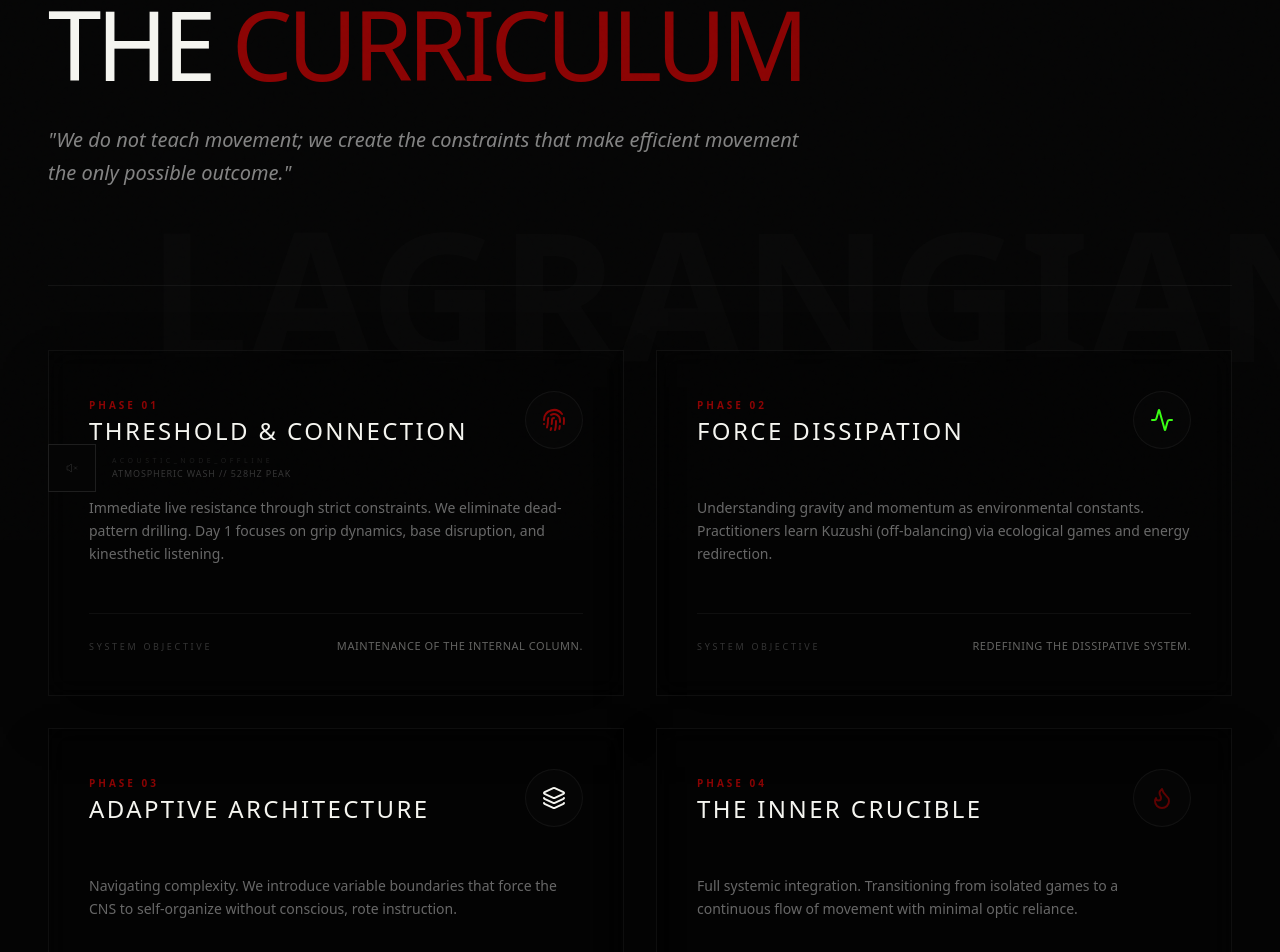
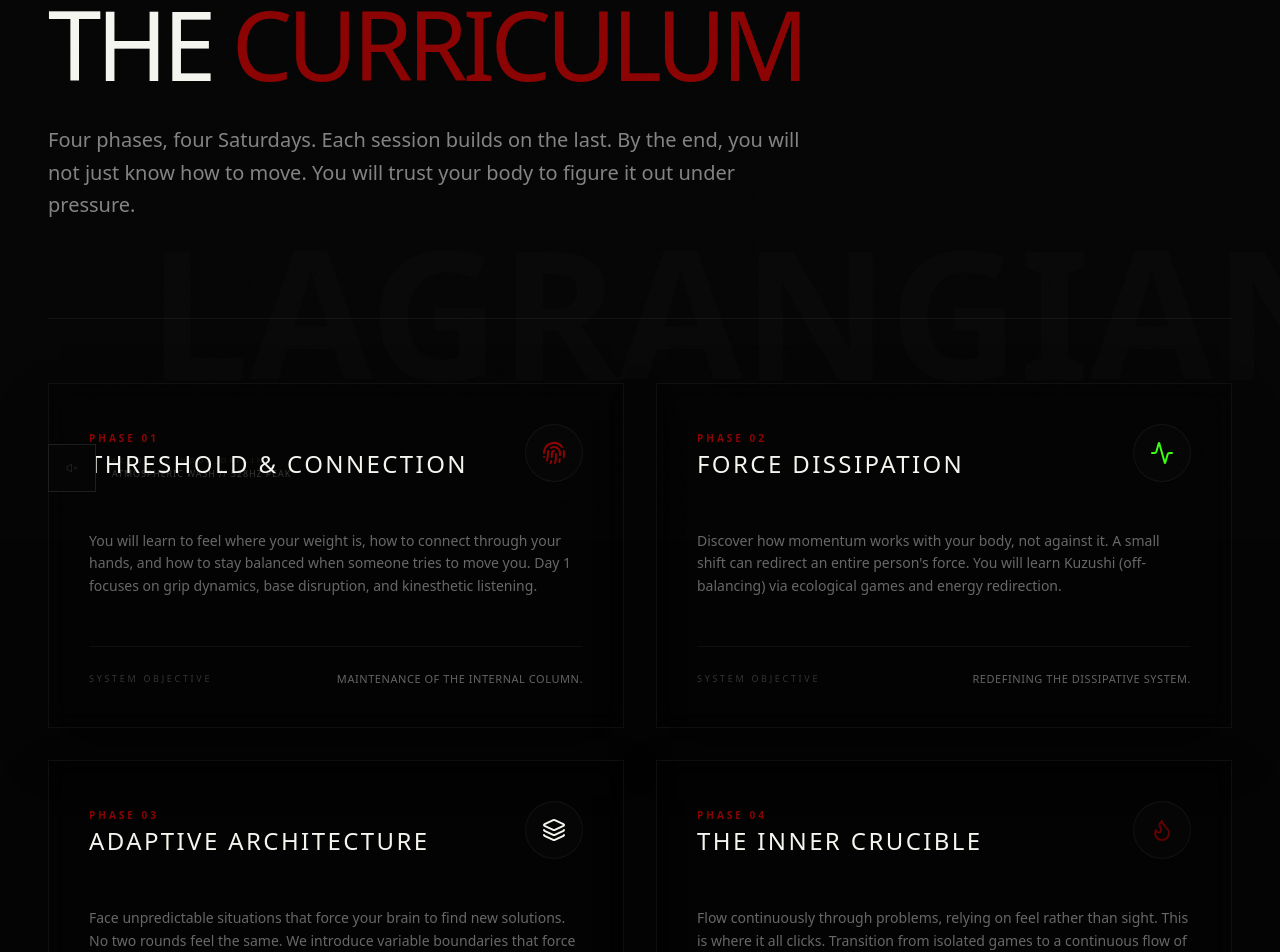
Before and after one commit to umbra-jaco/umbra-movement-lab, a Next.js app: page /curriculum in a window 1280 px wide. Shown: the part 260-1212 px from the top of the page. Built offline with nearby package versions, Linux system fonts and the light colour scheme.

Commit message:
feat: human curriculum descriptions and entry point

```diff
--- a/app/curriculum/page.jsx
+++ b/app/curriculum/page.jsx
@@ -8,28 +8,28 @@ const curriculumData = [
         week: "Phase 01",
         title: "Threshold & Connection",
         icon: <Fingerprint className="w-6 h-6 text-visceral-crimson" />,
-        description: "Immediate live resistance through strict constraints. We eliminate dead-pattern drilling. Day 1 focuses on grip dynamics, base disruption, and kinesthetic listening.",
+        description: "You will learn to feel where your weight is, how to connect through your hands, and how to stay balanced when someone tries to move you. Day 1 focuses on grip dynamics, base disruption, and kinesthetic listening.",
         objective: "Maintenance of the Internal Column."
     },
     {
         week: "Phase 02",
         title: "Force Dissipation",
         icon: <Activity className="w-6 h-6 text-phosphor-green" />,
-        description: "Understanding gravity and momentum as environmental constants. Practitioners learn Kuzushi (off-balancing) via ecological games and energy redirection.",
+        description: "Discover how momentum works with your body, not against it. A small shift can redirect an entire person's force. You will learn Kuzushi (off-balancing) via ecological games and energy redirection.",
         objective: "Redefining the dissipative system."
     },
     {
         week: "Phase 03",
         title: "Adaptive Architecture",
         icon: <Layers className="w-6 h-6 text-albedo" />,
-        description: "Navigating complexity. We introduce variable boundaries that force the CNS to self-organize without conscious, rote instruction.",
+        description: "Face unpredictable situations that force your brain to find new solutions. No two rounds feel the same. We introduce variable boundaries that force the CNS to self-organize without conscious instruction.",
         objective: "Systemic self-organization."
     },
     {
         week: "Phase 04",
         title: "The Inner Crucible",
         icon: <Flame className="w-6 h-6 text-visceral-blood" />,
-        description: "Full systemic integration. Transitioning from isolated games to a continuous flow of movement with minimal optic reliance.",
+        description: "Flow continuously through problems, relying on feel rather than sight. This is where it all clicks. Transition from isolated games to a continuous flow of movement with minimal optic reliance.",
         objective: "Total immersion: The UMBRA Protocol."
     }
 ];
@@ -57,8 +57,8 @@ export default function CurriculumPage() {
                     <h1 className="font-kinetic text-5xl md:text-8xl uppercase tracking-tighter text-albedo mb-8">
                         The <span className="text-visceral-crimson">Curriculum</span>
                     </h1>
-                    <p className="font-editorial text-xl text-white/50 leading-relaxed italic">
-                        "We do not teach movement; we create the constraints that make efficient movement the only possible outcome."
+                    <p className="font-editorial text-xl text-white/50 leading-relaxed max-w-3xl">
+                        Four phases, four Saturdays. Each session builds on the last. By the end, you will not just know how to move. You will trust your body to figure it out under pressure.
                     </p>
                 </header>
 
@@ -110,6 +110,9 @@ export default function CurriculumPage() {
                             <h2 className="font-kinetic text-2xl uppercase tracking-tighter text-albedo mb-4">
                                 Principle of Least Action
                             </h2>
+                            <p className="font-editorial text-sm text-white/30 italic max-w-xl mb-4">
+                                A fancy way of saying your body always finds the easiest path. We just help it see the options.
+                            </p>
                             <p className="font-clinical text-[11px] text-white/30 leading-relaxed uppercase tracking-[0.15em]">
                                 Optimization is found in the path of least resistance.
                                 By minimizing the action integral, the system achieves
```
